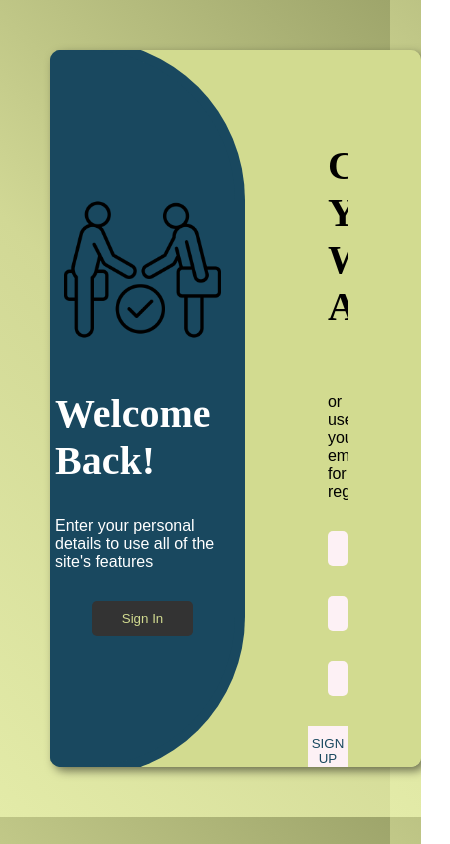
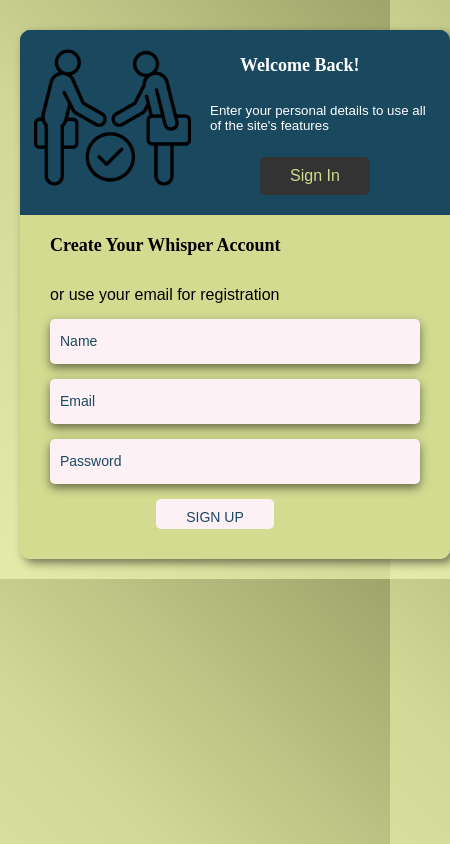
Before and after one commit to AfolJvsh/whisper, a React (Create React App) app: page /registration in a window 390 px wide. Shown: the whole page, 450 px wide, since content can reach past the window. Built offline with nearby package versions, Linux system fonts and the light colour scheme; no server answers.

Commit message:
mobile view 1

```diff
--- a/src/components/signin.jsx
+++ b/src/components/signin.jsx
@@ -28,7 +28,7 @@
        <img src={Partnership} alt='' style={{height:"175px", fontWeight:"bold"}}/>
       <h2>Welcome Back!</h2>
       <span>Enter your personal details to use all of the site's features</span>
-     <Link to="/login"><button>Sign In</button></Link>
+  <Link to="/login" className='button'>Sign In</Link>
     </div>
   </motion.div>
   )
--- a/src/style.scss
+++ b/src/style.scss
@@ -1,11 +1,9 @@
 *{
     scroll-behavior: smooth;
-
 }
 body{ font-family: Arial, sans-serif;
     margin: 0;
     position: relative;
-
 background: linear-gradient(45deg, rgb(227, 235, 168), rgb(209, 216, 149), rgb(158, 165, 107));
 
     #logoutBtn{
@@ -22,37 +20,11 @@
         cursor: pointer;
     }
     }
-//
-// .lite{
-//     font-size: 40px;
-//     display:flex;
-//         justify-content: space-around;
-//         .anim{
-//             border-bottom:2px solid black;
-//             width:70px;
-//             border-radius:50px;
-//             margin-bottom:20px;
-//             transform: scaleX(0);
-//             animation: scaleXAnimation 5s ease-out infinite;
-//         }
-//         @keyframes scaleXAnimation{
-//             0%{
-//                 transform:scaleX(0);
-//             }
-//             50%{
-//                 transform:scaleX(1);
-//                 transform-origin: bottom-left;
-//             }
-//             100%{
-//                 transform:scaleX(0);
-//             }
-//         }
-//     }
 
 fieldset{
     display: flex;
     flex-direction:row;
-    height:85vh;
+    height:85dvh;
     margin-top:20px;
     background-color:#d2db90;
     overflow:hidden;
@@ -83,7 +55,7 @@
         padding:0px 5px;
         box-shadow: 0 0 0 10px #19485f;
         overflow:hidden;
-        button{
+        .button{
             padding: 10px 30px;
             background-color:#333;
             color:#d2db90;
@@ -91,6 +63,7 @@
             outline:none;
             border:transparent;
             margin-top: 30px;
+            text-decoration: none;
             &:hover{
                 cursor: pointer;
             }
@@ -103,7 +76,7 @@
         flex:1;
         height: 100%;
         justify-content: center;
-        width: 100%;
+        // width: 100%;
         align-items: center;
 
         .righta{
@@ -113,7 +86,7 @@
             justify-content: center;
             align-items: center;
             gap:20px;
-            width:100%;
+            // width:100%;
             h2{
               margin-top:100px;
             }
@@ -139,6 +112,7 @@
                     background-color: #fdf1f5;
                     height:25px;
                     border-radius:5px;
+                    box-shadow: 0px 4px 10px 0 rgba(0, 0, 0, 0.5);
                     &::placeholder{
                         color:#19485f
                     }
@@ -270,7 +244,7 @@
     padding: 20px;
     overflow: hidden;
     border-radius: 5px;
-    height: 85vh;
+    height: 85dvh;
     display: flex;
     flex-direction: row;
     background-color:#d2db90;
@@ -413,7 +387,7 @@
                 background: #19485f;
                 border-radius: 5px;
                 position:sticky;
-                height:92vh;
+                height:92dvh;
                 flex:0.45;
                 top:0;
 
@@ -499,7 +473,7 @@
         // background-color: #19485f;
         overflow:hidden;
         .lob{
-            height:80vh;
+            height:80dvh;
             position:relative;
             span{
                 position:absolute;
@@ -531,7 +505,7 @@
 }
     }
     img{
-        max-height: 80vh;
+        max-height: 80dvh;
         width:90%;
        object-fit: contain;
        background-color: black;
@@ -544,3 +518,228 @@
         }
     }
 }
+/* Mobile and Tablet Styles */
+@media (max-width: 768px) {
+    /* Tablet */
+    fieldset {
+      flex-direction: column;
+      height: auto;
+      margin: 20px;
+    }
+
+    .left-r, .right-r {
+      flex: 1;
+      height: auto;
+      width: 100%;
+      .lefta, .righta {
+        width: 100%;
+        padding: 10px;
+        box-shadow: none;
+        border-radius: 0;
+      }
+    }
+
+    form {
+      flex-direction: column;
+      max-width: 100%;
+      height: auto;
+      padding: 15px;
+    }
+
+    .scroll {
+      display: flex;
+      flex-direction: column;
+      overflow-y: auto;
+      max-height: 60dvh;
+    }
+
+    .scroller {
+      grid-template-rows: 1fr;
+    }
+
+    .post-item {
+      flex-direction: column;
+      width: 100%;
+      padding: 15px;
+    }
+  }
+
+  @media (max-width: 480px) {
+    /* Mobile */
+
+    body {
+
+
+        //   #logoutBtn {
+        //     padding: 5px 15px;
+        //     right: 5px;
+        //   }
+
+
+          h2 {
+            font-size: 24px;
+          }
+
+       fieldset {
+             margin:20px;
+             margin-top:30px;
+          height:auto;
+            flex-direction: column;
+
+            .left-r{
+
+                .lefta{
+                   border-radius:0;
+                display:flex;
+                flex-direction: row;
+                justify-content: space-between;
+              position: relative;
+                h2{
+                    font-size:large;
+                    position: absolute;
+                    top:10px;
+                    left:220px;
+                }
+              span{
+                font-size: smaller;
+                position: absolute;
+                width:50%;
+                left:190px;
+              }
+              .button{
+            position:absolute;
+            left:240px;
+            bottom:10px;
+              }
+                }
+            }
+            .right-r{
+                display: flex;
+                justify-content:space-between;
+                width: 100%;
+
+
+
+                .righta{
+                    width: 100%;
+                   flex:none;
+                   form{
+                            h2{
+                              margin-top:0px;
+                              width: max-content;
+                              font-size: large;
+                            }
+                            span{
+                               width: max-content;
+                            }
+
+                        align-self: start;
+                        gap:15px;
+                        overflow:visible;
+                        width:100%;
+
+                            input{
+                            width:350px;
+                                &::placeholder{
+                                    color:#19485f
+                                }
+                            }
+                            button{
+                               width:max-content;
+                               height:30px;
+                               margin-left:150px;
+                            &:hover {
+                                cursor: pointer;
+                            }
+                            }
+                        }
+                    }
+            }
+
+
+                .left{
+
+
+                    .left-a{
+
+                        h2{
+                          margin-top:100px;
+                        }
+
+
+                        form{
+                            h2{
+                            margin-top:0px;
+                            width: max-content;
+                            font-size: large;
+                          }
+                          span{
+                             width: max-content;
+                          }
+                            input{
+
+                                &::placeholder{
+                                    color:#19485f
+                                }
+                            }
+                            button{
+
+                            &:hover {
+                                cursor: pointer;
+                            }
+                            }
+                        }
+                    }
+                }
+                .right{
+
+
+                    .right-a{
+
+
+
+                        button{
+                            width:max-content;
+                            height:30px;
+                            margin-left:150px;
+                            &:hover{
+                                cursor: pointer;
+                            }
+                        }
+                    }}}
+
+
+          form {
+            padding: 10px;
+            box-shadow: none;
+            background-color: transparent;
+          }
+
+          .scroll {
+            flex-direction: column;
+            overflow-y: auto;
+            max-height: 50dvh;
+          }
+
+          .post-container, .container-fluid {
+            width: 100%;
+            padding: 0;
+          }
+
+          .post-item {
+            margin: 5px;
+            padding: 10px;
+            width: 100%;
+            flex-direction: column;
+          }
+
+          .scroller {
+            grid-template-rows: 1fr;
+          }
+
+          input, textarea, select, button {
+            width: 100%;
+            font-size: 14px;
+          }
+        }
+    }
```
